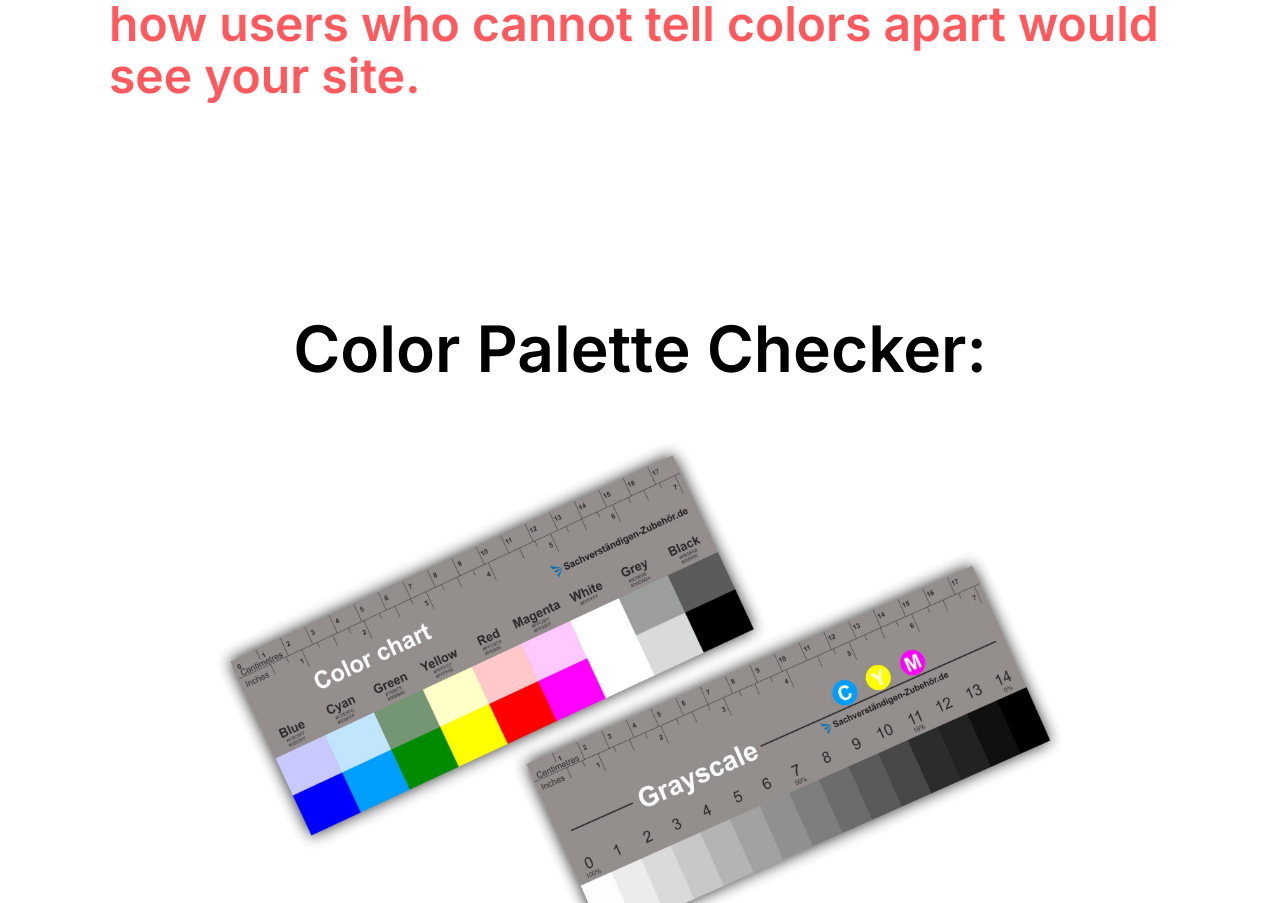
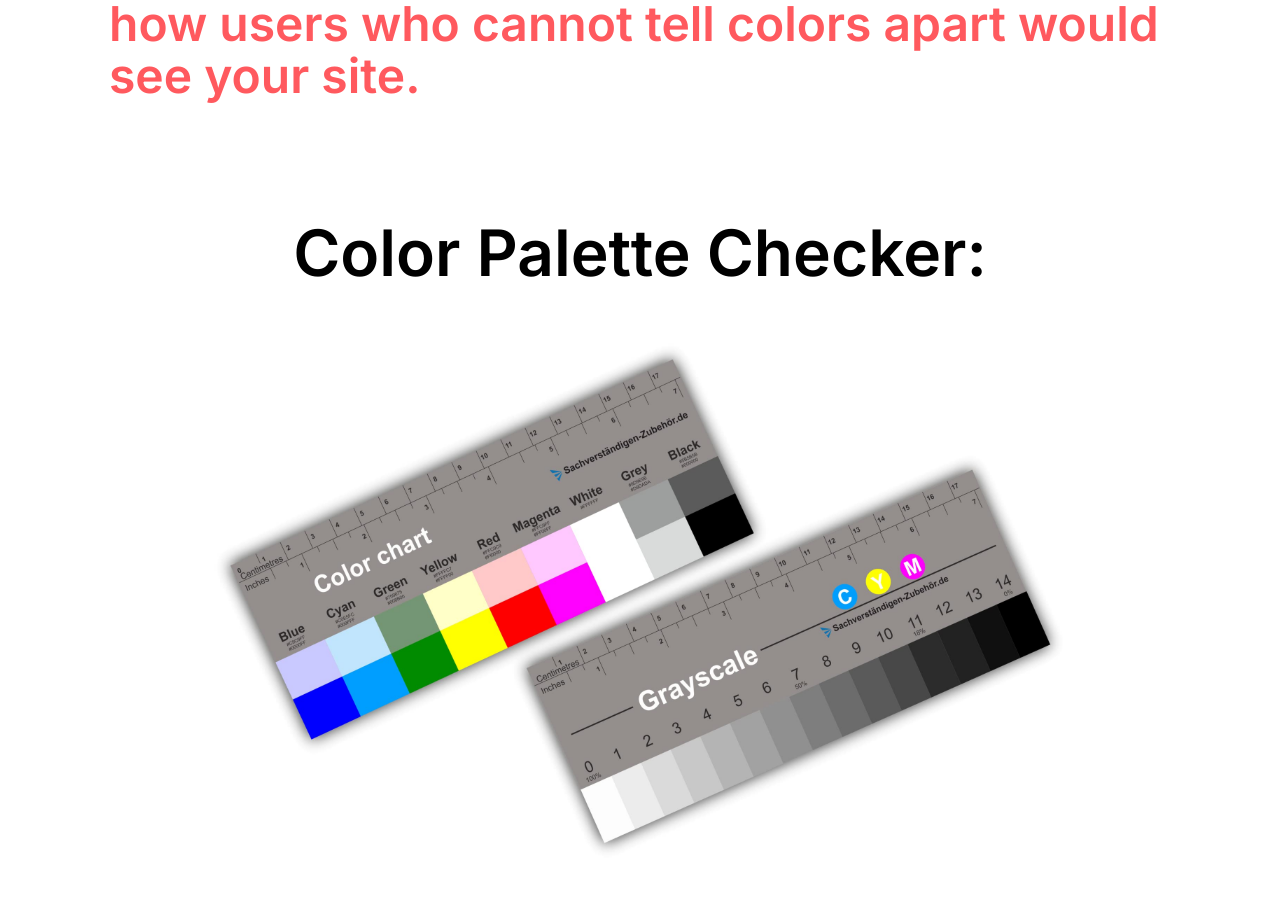
Before and after one commit to KetrinV/colorblind-people-app, a Nuxt app: page /tools in a window 1280 px wide. Shown: the part 1283-2186 px from the top of the page. Built offline with nearby package versions, Linux system fonts and the light colour scheme.

Commit message:
fixed navigation for tools

```diff
--- a/assets/css/main.css
+++ b/assets/css/main.css
@@ -30,6 +30,9 @@ body {
     display: flex;
   }
 
+  #color-pallet-checker{
+    transition: ease-in 5s;
+  }
 
   .wrapper {
     display: flex;
--- a/components/Navi.vue
+++ b/components/Navi.vue
@@ -23,7 +23,8 @@
                 <li class="dropdown">
                   <nuxt-link to="../tools">Tools<i class="fa-solid fa-caret-down"></i></nuxt-link>
                   <div class="dropdown-content2">
-                    <nuxt-link to="#">Color Palette Checker</nuxt-link>
+                    <nuxt-link to="../tools/#color-pallet-checker">Color Palette Checker</nuxt-link>
+                    <nuxt-link to="../tools/#color-blindness-simulator">Color Blindness Simulator</nuxt-link>
                   </div>
                 </li>
                 <li class="dropdown">
--- a/pages/tools.vue
+++ b/pages/tools.vue
@@ -13,14 +13,14 @@
 
         <section>
             <div class="intro">
-                <h2 class="header-text" >Have you <mark>ever</mark> wondered how accessible your web-solution is? <br> <br> Here are some tools that we’ve collected, so that you can run different tests on your web-solution. These tests range from checking your color-pallette to <mark>different simulations of how users who cannot tell colors apart would see your site.</mark> </h2>
-                <h3 class="tools-header"id="after-hr" >Color Palette Checker:</h3>
+                <h2 class="header-text">Have you <mark>ever</mark> wondered how accessible your web-solution is? <br> <br> Here are some tools that we’ve collected, so that you can run different tests on your web-solution. These tests range from checking your color-pallette to <mark>different simulations of how users who cannot tell colors apart would see your site.</mark> </h2>
+                <h3 class="tools-header"id="color-pallet-checker">Color Palette Checker:</h3>
                 <div class="tools-img-container">
                     <img class="tools-image" src="/image_preview/colorpallet.png" alt="Picture of Color Palettes" onclick="window.location.href='https://colorcube.tak21vanatoa.itmajakas.ee/';">
                 </div>
                 <p class="tools-p">Optimize your website's color palette for inclusivity with our Color Palette Checker. Ensure high contrast and readability, creating a visually appealing and user-friendly design accessible to all.</p>
                 <hr>
-                <h3 class="tools-header"  >Color blindness simulator:</h3>
+                <h3 class="tools-header" id="color-blindness-simulator">Color blindness simulator:</h3>
                 <div class="tools-img-container">
                     <img class="tools-image" src="/image_preview/color-blindness-simulator.jpg" alt="Picture of diffrent color visions" onclick="window.location.href='https://color-blind-simulator.tak21vanatoa.itmajakas.ee';">
                 </div>
```
